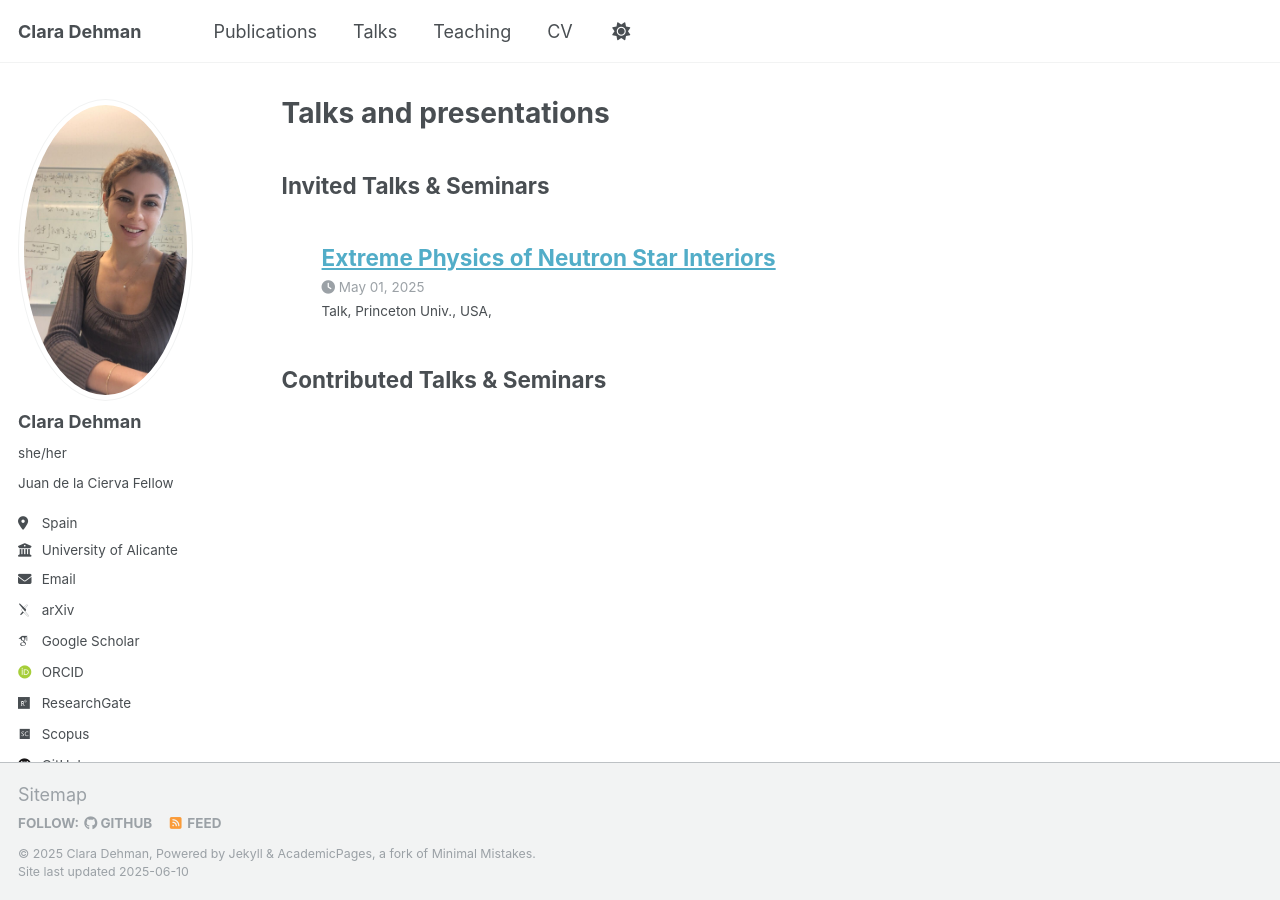
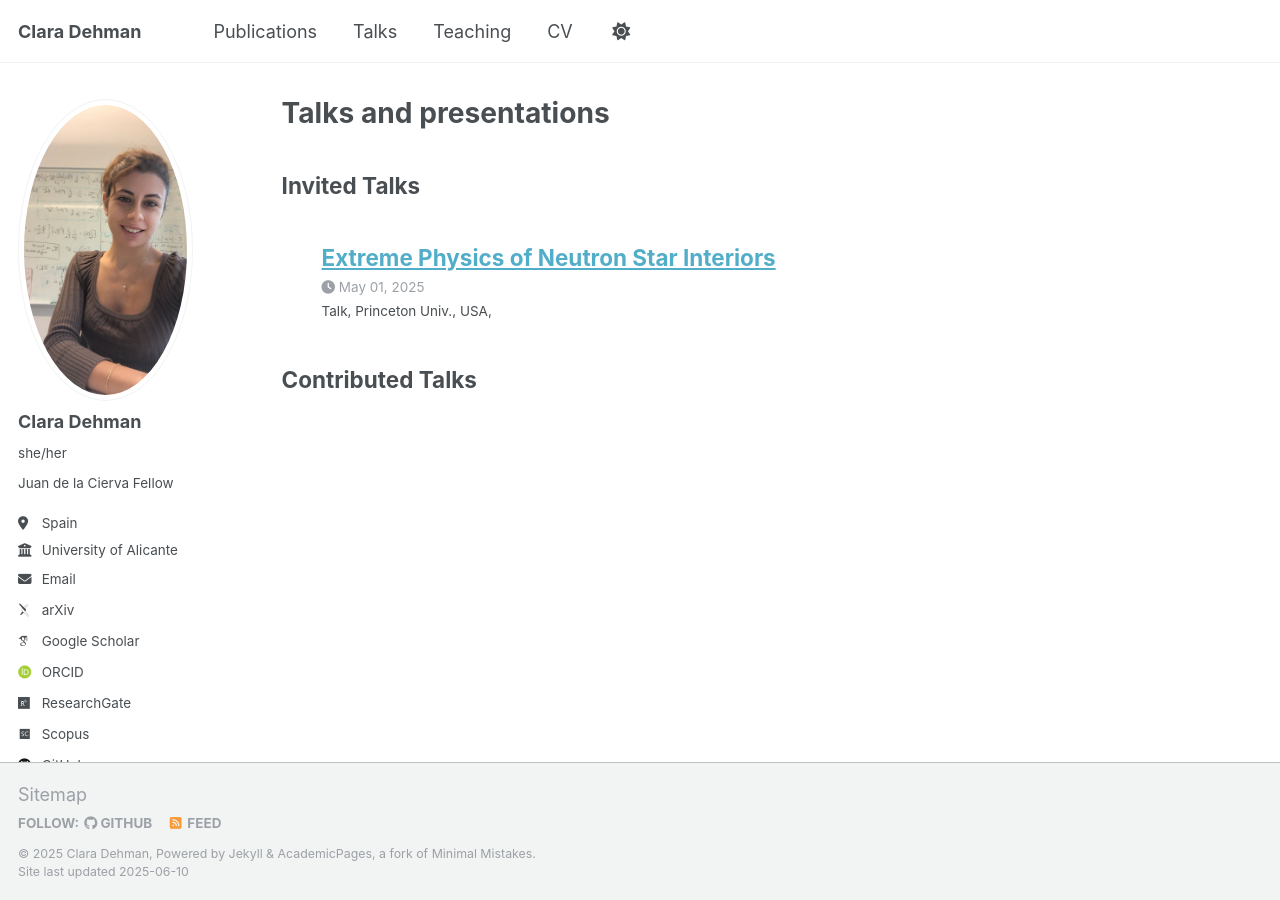
Before and after one commit to ClaraDehman/ClaraDehman.github.io, a Jekyll site: the page built from _pages/talks.html, in a window 1280 px wide. Built offline with Jekyll 4.4.1, drawn with Linux system fonts in a browser that asks for light colours; some web fonts are replaced.

Commit message:
eliminating & seminars not really useful _config.yml

```diff
--- a/_config.yml
+++ b/_config.yml
@@ -89,9 +89,9 @@ publication_category:
 # talks Category:
 talk_category:
   invited:
-    title: 'Invited Talks & Seminars'
+    title: 'Invited Talks'
   contributed:
-    title: 'Contributed Talks & Seminars'
+    title: 'Contributed Talks'
 
 
 # Site Settings
```
